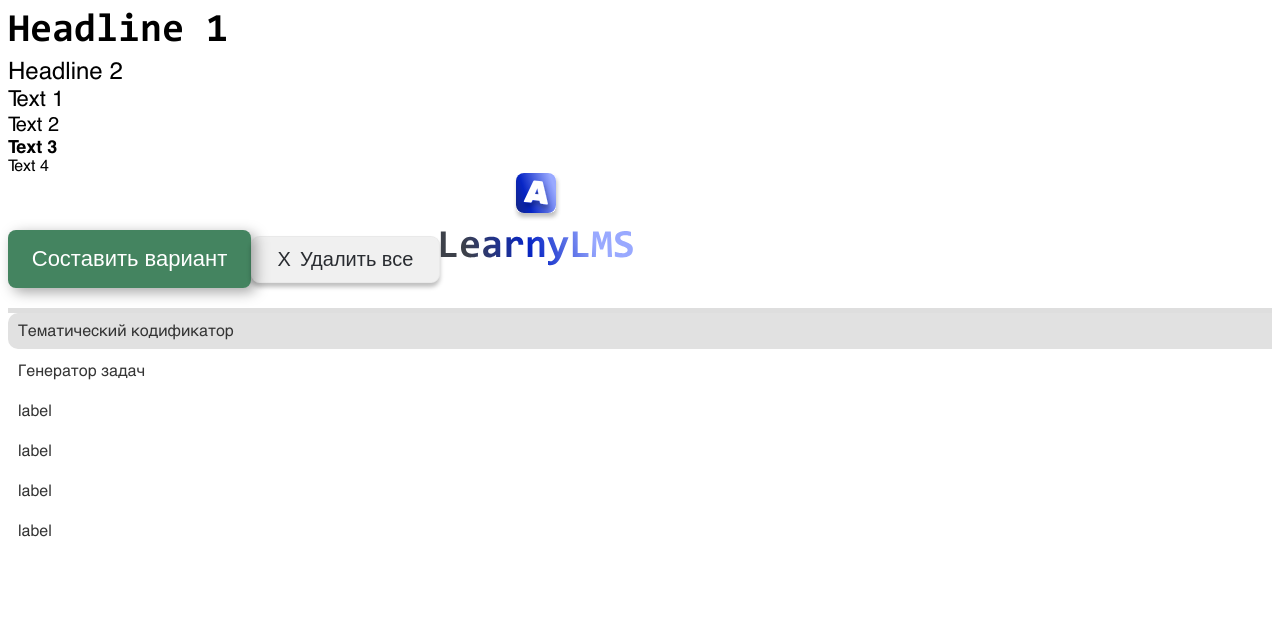
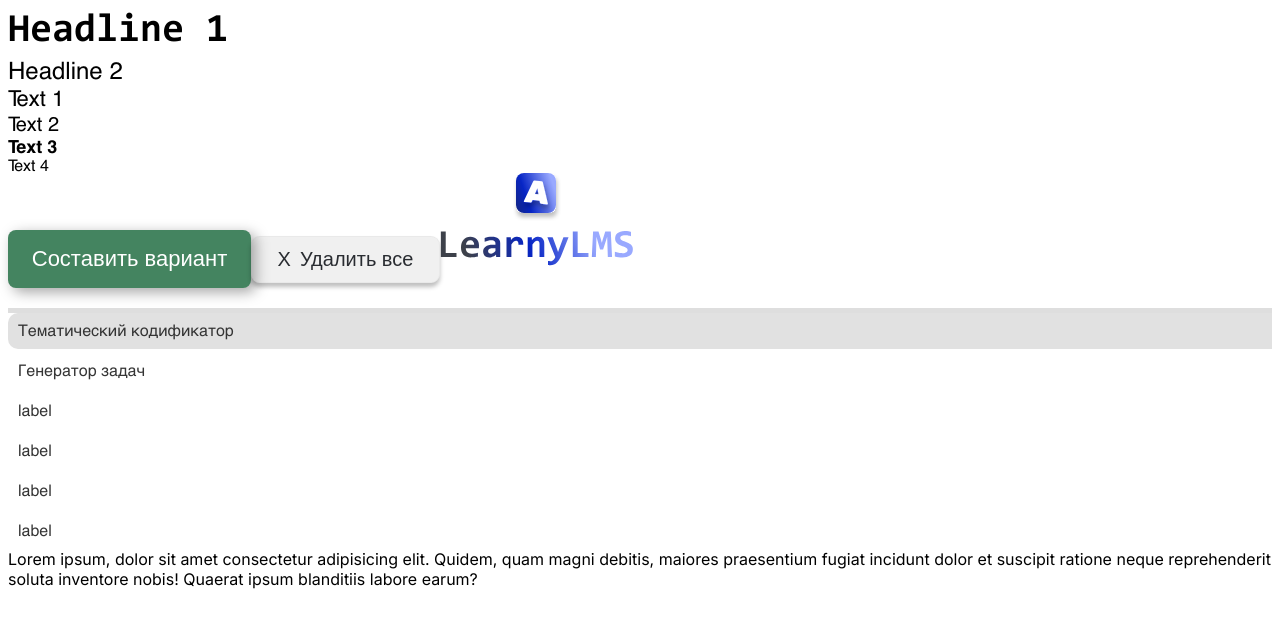
Before and after one commit to 1ns1derDn/LearnyLMS, a Next.js app: page / in a window 1280 px wide. Shown: the top 626 px of the page. Built offline with nearby package versions, Linux system fonts and the light colour scheme.

Commit message:
Added paper

```diff
--- a/app/page.tsx
+++ b/app/page.tsx
@@ -1,4 +1,4 @@
-import { Typography, Button, Checkbox, Logo, Divided } from "@/components";
+import { Typography, Button, Checkbox, Logo, Divided, Paper } from "@/components";
 import { Nav } from "../modules";
 export default function Home() {
   return (
@@ -52,6 +52,12 @@ export default function Home() {
           },
         ]}
       />
+
+      <Paper>
+        Lorem ipsum, dolor sit amet consectetur adipisicing elit. Quidem, quam magni debitis,
+        maiores praesentium fugiat incidunt dolor et suscipit ratione neque reprehenderit soluta
+        inventore nobis! Quaerat ipsum blanditiis labore earum?
+      </Paper>
     </main>
   );
 }
--- /dev/null
+++ b/components/Paper/Paper.component.tsx
@@ -0,0 +1,17 @@
+// libs
+import React from "react";
+import cn from "classnames";
+
+//types
+import { PaperProps } from "./Paper.types";
+
+//styles
+import styles from "./Paper.module.css";
+
+export function Paper({ className, children, ...otherProps }: PaperProps) {
+  return (
+    <div className={cn([className, styles.paper])} {...otherProps}>
+      {children}
+    </div>
+  );
+}
--- /dev/null
+++ b/components/Paper/Paper.module.css
@@ -0,0 +1,5 @@
+.paper {
+  display: block;
+  border-radius: 25px;
+  background-color: #fff;
+}
--- /dev/null
+++ b/components/Paper/Paper.types.tsx
@@ -0,0 +1,3 @@
+import { HTMLAttributes } from "react";
+
+export interface PaperProps extends HTMLAttributes<HTMLElement> {}
--- /dev/null
+++ b/components/Paper/index.ts
@@ -0,0 +1 @@
+export * from "./Paper.component";
--- a/components/index.ts
+++ b/components/index.ts
@@ -3,3 +3,4 @@ export * from "./Button";
 export * from "./Checkbox";
 export * from "./Logo";
 export * from "./Divided";
+export * from "./Paper";
--- a/modules/Nav/Nav.component.tsx
+++ b/modules/Nav/Nav.component.tsx
@@ -16,8 +16,6 @@ import { usePathname } from "next/navigation";
 
 export function Nav({ className, menu, ...otherProps }: NavProps) {
   const pathname = usePathname();
-
-  console.log(pathname);
 
   return (
     <nav className={cn([className, styles.nav])} {...otherProps}>
```
